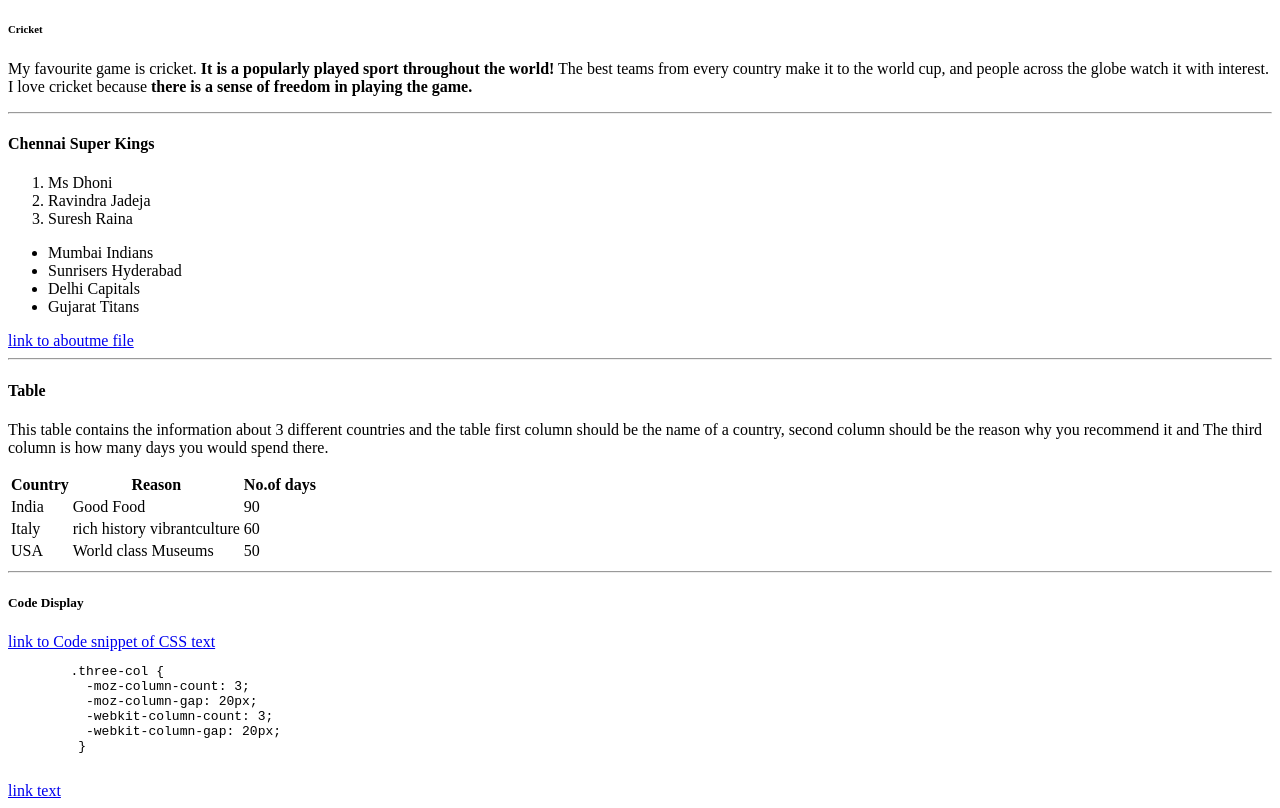
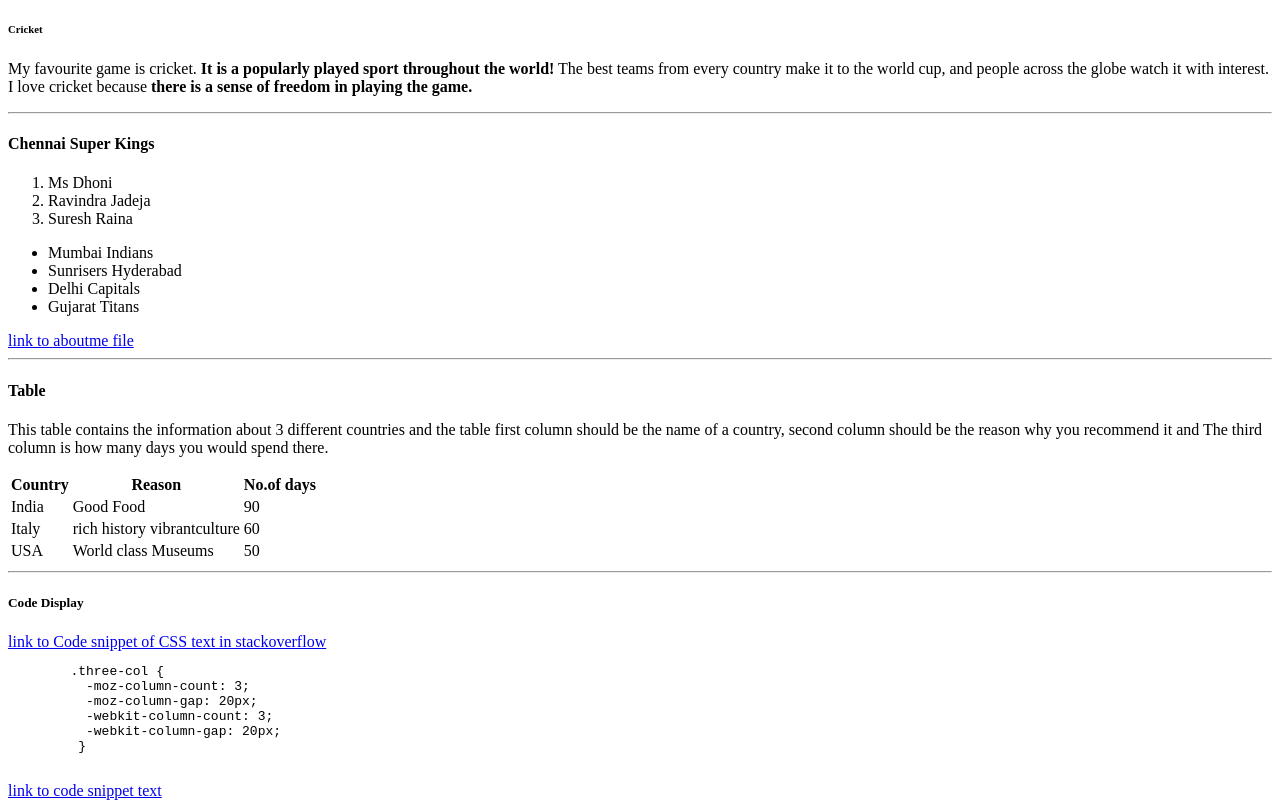
Before and after one commit to 44-563-Web-Apps-S23/44563-webapps-assignment-3-AshokkumarGanji, a plain HTML site: page index.html in a window 1280 px wide. Shown: the part 100-908 px from the top of the page. Drawn offline with Linux system fonts and the light colour scheme.

Commit message:
Update index.html

```diff
--- a/index.html
+++ b/index.html
@@ -69,7 +69,7 @@
         <!--Section with an ordered list-->
         <h5>Code Display</h5>
 
-        <a href="https://stackoverflow.com/questions/56931456/css-multiple-columns-paragraphs-grouping">link to Code snippet of CSS text</a>
+        <a href="https://stackoverflow.com/questions/56931456/css-multiple-columns-paragraphs-grouping">link to Code snippet of CSS text in stackoverflow</a>
         <pre>
         .three-col {
           -moz-column-count: 3;
@@ -79,7 +79,7 @@
          }
         </pre>
 
-         <a href="https://css-tricks.com/snippets/css/multiple-columns/"> link text </a>
+         <a href="https://css-tricks.com/snippets/css/multiple-columns/"> link to code snippet text </a>
 
 
         </body>
```
